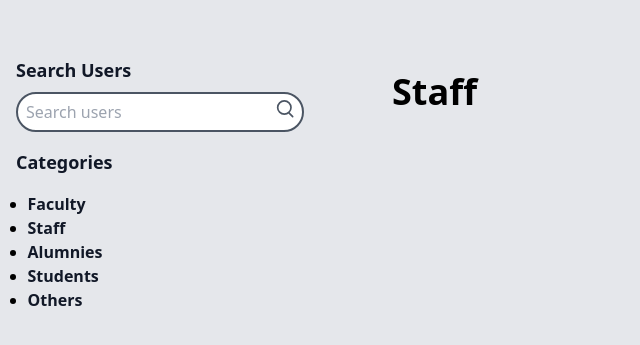
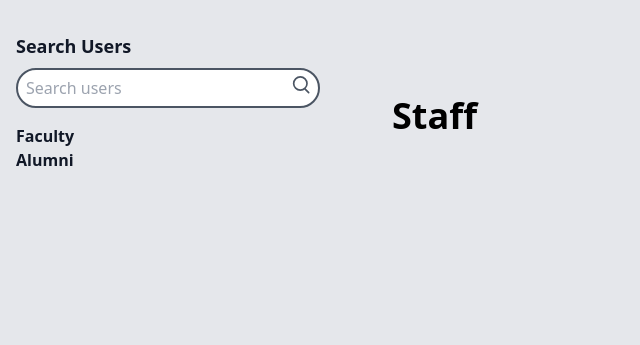
Before and after one commit to ishwerdutt/electrical, a Django app: template electrical/ele/templates/ele/user_list.html in a window 1280 px wide. Shown: the part 60-405 px from the top of the page, without its empty margins (0-640 px from the left). Run offline with Django 4.2, Linux system fonts and the light colour scheme; the template is opened without the code that fills it, so the values that code supplies are empty; some libraries are stand-ins or nearby versions.

Commit message:
sidebar updated

```diff
--- a/electrical/ele/templates/ele/user_list.html
+++ b/electrical/ele/templates/ele/user_list.html
@@ -9,8 +9,9 @@ user List
 
 
 {% block content %}
-<div class="flex flex-col md:flex-row md:justify-between mt-10">
-    <div class="w-full md:w-1/4 p-4 rounded-r-lg md:rounded-r-none md:fixed md:left-0 md:top-30 h-screen md:h-20 md:bg-transparent z-10">
+<div class="container mx-auto px-4 py-8">
+  <div class="flex flex-wrap -mx-2">
+    <div class="w-full md:w-1/4 px-2 md:fixed">
       <h2 class="text-lg text-gray-900 font-semibold mb-2">Search Users</h2>
       <div class="relative">
         <form method="GET" action="{% url 'user_list' %}">
@@ -26,24 +27,23 @@ user List
           </div>
         </form>
       </div>
-      <h2 class="text-lg text-gray-900 font-semibold my-4">Categories</h2>
-      <ul style="list-style-type:disc;
-      padding-left: 4%;">
-        <li><a href="#" class="text-l font-bold text-gray-900 hover:underline">Faculty</a></li>
-        <li><a href="#" class="font-bold text-gray-900 hover:underline">Staff</a></li>
-        <li><a href="#" class="font-bold text-gray-900 hover:underline">Alumnies</a></li>
-
-        <li><a href="#" class="font-bold text-gray-900 hover:underline">Students</a></li>
-        <li><a href="#" class="font-bold text-gray-900 hover:underline">Others</a></li>
-
+      <button class="block md:hidden bg-gray-200 text-gray-800 py-2 px-4 rounded-lg mb-4 w-full text-left">
+        Categories
+      </button>
+      <ul class="md:block hidden">
+        <li><a href="{% url 'faculty_list' %}" class="font-bold text-gray-900 hover:underline">Faculty</a></li>
+        <li><a href="{% url 'alumni_list' %}" class="font-bold text-gray-900 hover:underline">Alumni</a></li>
       </ul>
     </div>
+  </div>
+</div>
+
 
 {% if request.resolver_match.url_name == 'alumni_list' %}
 <div class="md:w-3/4 px-4 py-8 md:ml-auto">
         <h1 class="text-4xl font-bold mb-4 mx-14"> Alumnies</h1>
     <div class="container1 mx-auto">
-      <div class="grid grid-cols-1 md:grid-cols-2 lg:grid-cols-3 gap-8">
+      <div class="grid grid-cols-2 md:grid-cols-2 lg:grid-cols-3 gap-8">
         {% for user in users %}
         <div class="card bg-gray-200 rounded-lg shadow-md hover:shadow-xl transition duration-300">
           <div class="relative">
@@ -71,7 +71,7 @@ user List
 <div class="md:w-3/4 px-4 py-8 md:ml-auto">
         <h1 class="text-4xl font-bold mb-4 mx-14"> Faculities</h1>
     <div class="container1 mx-auto">
-      <div class="grid grid-cols-1 md:grid-cols-2 lg:grid-cols-3 gap-8">
+      <div class="grid grid-cols-2 md:grid-cols-2 lg:grid-cols-3 gap-8">
         {% for user in users %}
         <div class="card bg-gray-200 rounded-lg shadow-md overflow-hidden hover:shadow-xl transition duration-300">
           <div class="relative">
@@ -97,7 +97,7 @@ user List
 <div class="md:w-3/4 px-4 py-8 md:ml-auto">
         <h1 class="text-4xl font-bold mb-4 mx-14">Staff</h1>
     <div class="container1 mx-auto">
-      <div class="grid grid-cols-1 md:grid-cols-2 lg:grid-cols-3 gap-8">
+      <div class="grid grid-cols-2 md:grid-cols-2 lg:grid-cols-3 gap-8">
         {% for user in users %}
         <div class="card bg-gray-200 rounded-lg shadow-md overflow-hidden hover:shadow-xl transition duration-300">
           <div class="relative">
@@ -135,7 +135,6 @@ user List
     }
     .container1{
       max-width: 95%;
-      max-height: 50%;
 
     }
 
--- a/electrical/ele/urls.py
+++ b/electrical/ele/urls.py
@@ -11,6 +11,7 @@ urlpatterns = [
     path('research/', views.research, name="research"),
     path('faculty/posts/', PostListView.as_view(), name='faculty_posts'),
     path('signup/', signup, name='signup'),
+    #path('verify-email/<uidb64>/<token>/', verify_email, name='verify_email'),
     path('login/', CustomLoginView.as_view(), name='login'),
     path('logout/', views.logout_view, name = "logout"),
     path('profile/<str:username>/', views.user_profile, name='user_profile'),
```
Also changed, not shown: electrical/ele/templates/ele/email_verification.html (added, +15 -0 lines), electrical/ele/templates/ele/post_list.html (+7 -4 lines), electrical/electrical/settings.py (+9 -0 lines), electrical/requirements.txt (+8 -3 lines), electrical/db.sqlite3, electrical/media/images/buCK_3FTi9GW.png (added), electrical/media/images/buCK_KtL39fv.png (added), electrical/media/images/buCK_TlgIqTq.png (added), electrical/media/images/buCK_XdPtWXn.png (added), electrical/media/images/buCK_yrDoa1f.png (added).
